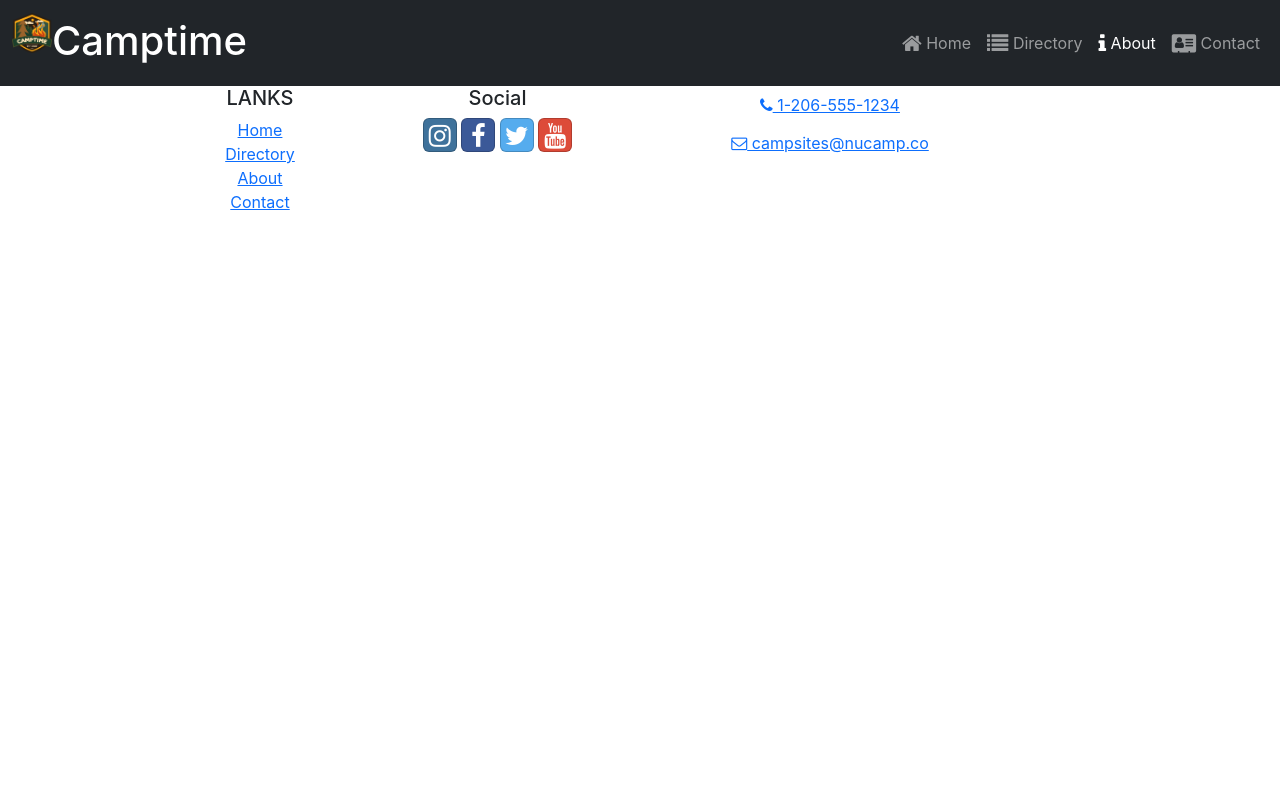
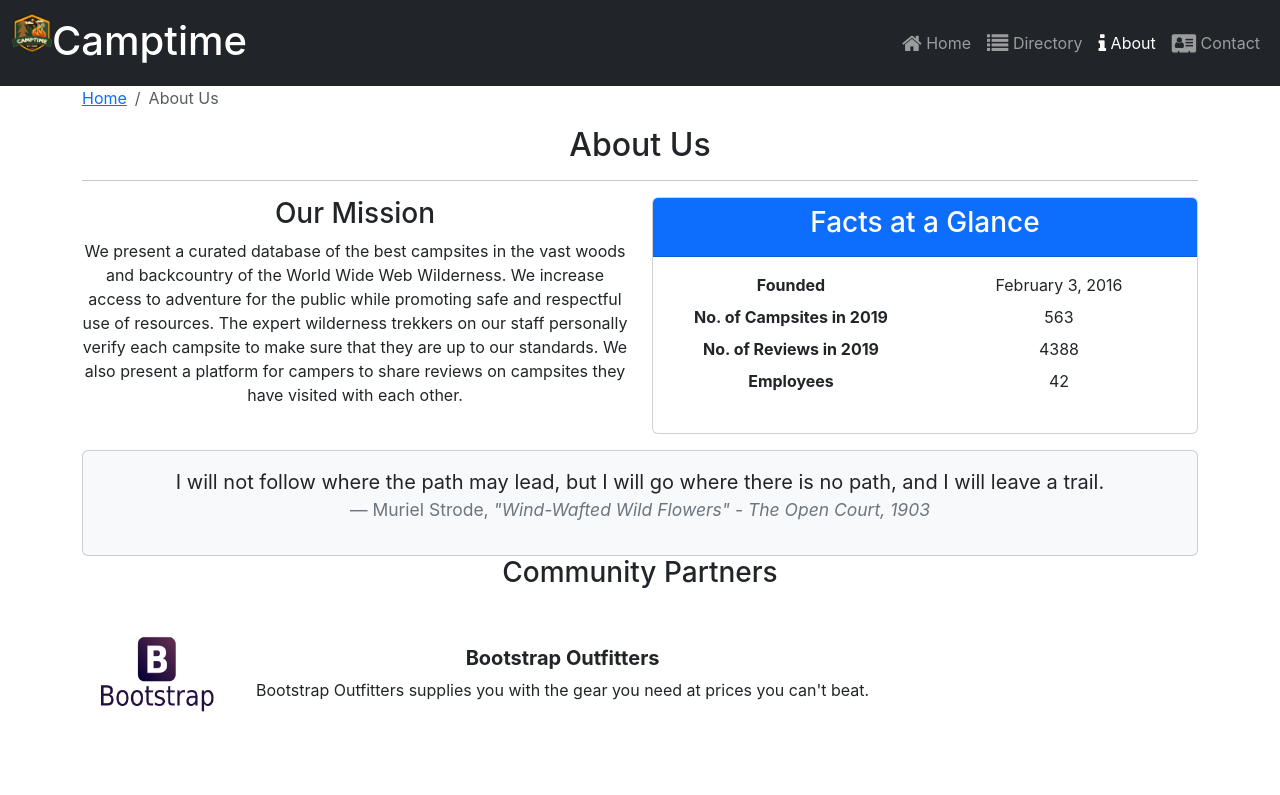
Before and after one commit to evanhill1989/Camptime, a React (Create React App) app: page /about in a window 1280 px wide. Shown: the top 795 px of the page. Built offline with nearby package versions, Linux system fonts and the light colour scheme.

Commit message:
Partners

```diff
--- a/src/App.js
+++ b/src/App.js
@@ -10,6 +10,7 @@
 import ContactPage from './pages/ContactPage';
 import { Route, Routes } from 'react-router-dom';
 import CampsiteDetailPage from './pages/CampsiteDetailPage';
+import AboutPage from './pages/AboutPage';
 
 
 function App() {
@@ -24,6 +25,9 @@
                     path='directory/:campsiteId'
                     element={<CampsiteDetailPage />}
                 />
+                <Route path = 'about' element = {<AboutPage/>}/>
+
+
 
             </Routes>
 
--- a/src/features/display/DisplayList.js
+++ b/src/features/display/DisplayList.js
@@ -2,10 +2,12 @@
 import DisplayCard from './DisplayCard';
 import { selectFeaturedCampsite } from '../campsites/campsitesSlice';
 import { selectFeaturedPromotion } from '../promotions/promotionsSlice';
+import { selectFeaturedPartner } from '../partners/partnersSlice';
+
 
 const DisplayList = () => {
 
-    const items = [selectFeaturedCampsite(), selectFeaturedPromotion()];
+    const items = [selectFeaturedCampsite(), selectFeaturedPromotion(), selectFeaturedPartner()];
 
     return(
         <Row>
--- /dev/null
+++ b/src/features/partners/Partner.js
@@ -0,0 +1,20 @@
+
+
+const Partner = ({partner}) => {
+    if(partner){
+        const { image, name, description} = partner;
+        return (
+            <>
+                <img src={image} alt={name} style={{width:'150px'}}/>
+                <div className='m-4'>
+                    <h5 className='fw-bold'>{name}</h5>
+                    {description}
+                </div>
+            </>
+            )
+    }
+    return null;
+
+};
+
+export default Partner;
--- /dev/null
+++ b/src/features/partners/PartnersList.js
@@ -0,0 +1,22 @@
+import { Col } from 'reactstrap';
+import Partner from './Partner';
+import { selectAllPartners } from './partnersSlice';
+
+const PartnersList = () =>{
+    const partners = selectAllPartners();
+    return (
+        <Col className='mt-4'>
+            {
+                partners.map((partner)=>{
+                    return (
+                        <div className='d-flex mb-5' key={partner.id}>
+                            <Partner partner={partner}/>
+                        </div>
+                    )
+                })
+            }
+        </Col>
+    )
+}   ;
+
+export default PartnersList;
--- /dev/null
+++ b/src/features/partners/partnersSlice.js
@@ -0,0 +1,9 @@
+import { PARTNERS } from '../../app/shared/PARTNERS';
+
+export const selectAllPartners = () => {
+    return PARTNERS
+}
+
+export const selectFeaturedPartner = () => {
+    return PARTNERS.find((partner)=> partner.featured)
+}
--- /dev/null
+++ b/src/pages/AboutPage.js
@@ -0,0 +1,78 @@
+import { Col, Row, Container, Card, CardBody, CardHeader } from 'reactstrap';
+import SubHeader from '../components/SubHeader';
+import PartnersList from '../features/partners/PartnersList';
+
+
+
+const AboutPage = () => {
+    return(
+        <Container>
+            <SubHeader current={'About Us'}/>
+            <Row>
+                <Col sm='6'>
+                    <h3>Our Mission</h3>
+                    <p>
+                        We present a curated database of the best campsites in the
+                        vast woods and backcountry of the World Wide Web Wilderness.
+                        We increase access to adventure for the public while
+                        promoting safe and respectful use of resources. The expert
+                        wilderness trekkers on our staff personally verify each
+                        campsite to make sure that they are up to our standards. We
+                        also present a platform for campers to share reviews on
+                        campsites they have visited with each other.
+                    </p>
+                </Col>
+                <Col sm='6'>
+                    <Card>
+                        <CardHeader className='bg-primary text-white'>
+                            <h3>Facts at a Glance</h3>
+                        </CardHeader>
+                        <CardBody>
+                            <dl className='row'>
+                                <dt className='col-6'>Founded</dt>
+                                <dd className='col-6'>February 3, 2016</dd>
+                                <dt className='col-6'>No. of Campsites in 2019</dt>
+                                <dd className='col-6'>563</dd>
+                                <dt className='col-6'>No. of Reviews in 2019</dt>
+                                <dd className='col-6'>4388</dd>
+                                <dt className='col-6'>Employees</dt>
+                                <dd className='col-6'>42</dd>
+                            </dl>
+                        </CardBody>
+
+                    </Card>
+                </Col>
+                <Col>
+                    <Card className='bg-light mt-3'>
+                        <CardBody>
+                            <blockquote className='blockquote'>
+                                <p>
+                                    I will not follow where the path may lead, but I
+                                    will go where there is no path, and I will leave
+                                    a trail.
+                                </p>
+                                <footer className='blockquote-footer'>
+                                Muriel Strode,{' '}
+                                    <cite title='Source Title'>
+                                        "Wind-Wafted Wild Flowers" - The Open Court,
+                                        1903
+                                    </cite>
+                                </footer>
+                            </blockquote>
+                        </CardBody>
+                    </Card>
+                </Col>
+            </Row>
+            <Row>
+                <Col xs='12'>
+                    <h3>
+                        Community Partners
+                    </h3>
+                </Col>
+                <PartnersList/>
+            </Row>
+        </Container>
+    )
+};
+
+export default AboutPage;
```
